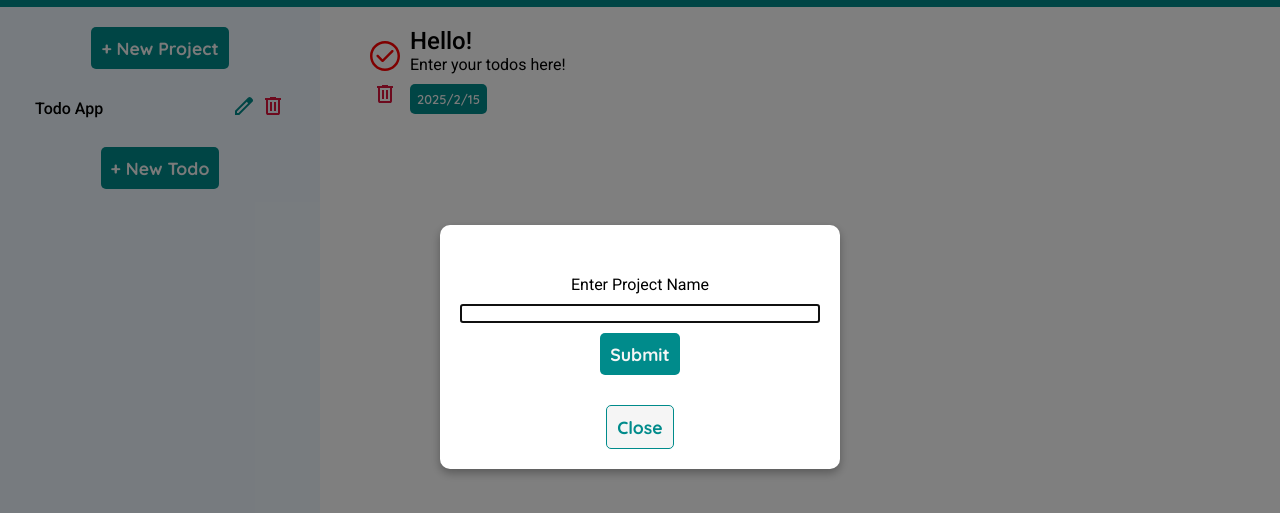
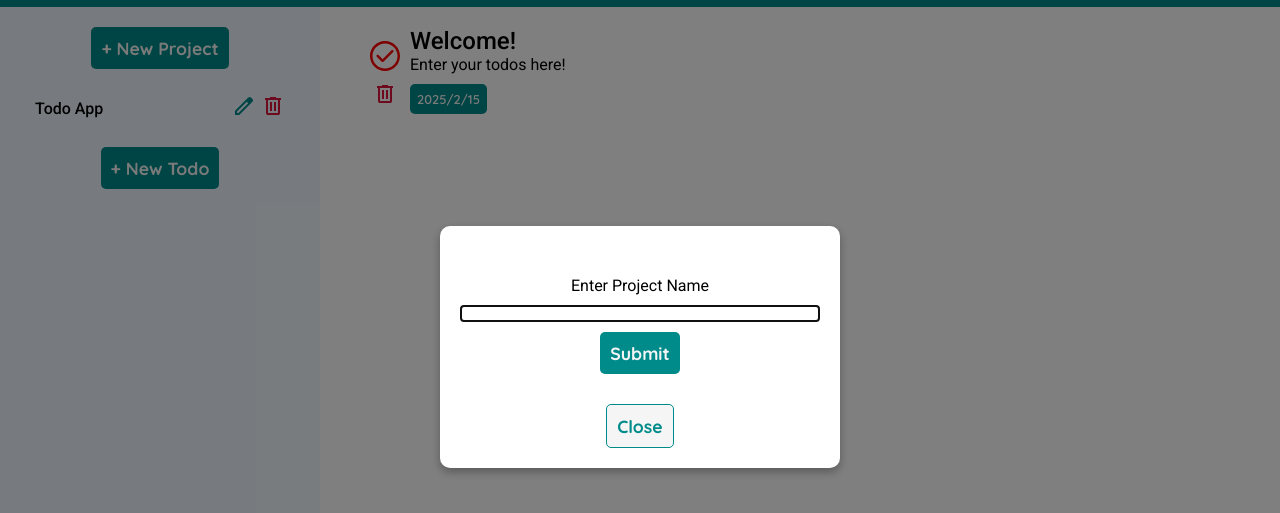
Before and after one commit to TalIQ501/todo_list, a website built with webpack: page src/template.html in a window 1280 px wide. Both pictures are taken after a click on the button "+ New Project". Shown: the part 53-566 px from the top of the page. Built offline with nearby package versions, Linux system fonts and the light colour scheme.

Commit message:
Updated sstyles

```diff
--- a/src/index.js
+++ b/src/index.js
@@ -56,7 +56,7 @@ const setDefaultValues = () => {
     defaultProj.changeProjectName('Todo App');
 
     const defaultTodo = defaultProj.todoManager.createTodo();
-    defaultTodo.changeTitle('Hello!');
+    defaultTodo.changeTitle('Welcome!');
     defaultTodo.changeDescription('Enter your todos here!');
 
     defaultProj.todoManager.addTodo(defaultTodo);
--- a/src/styles.css
+++ b/src/styles.css
@@ -27,6 +27,11 @@ img {
 .flex-row-container {
     display: flex;
     flex-direction: row;
+}
+
+input, textarea, select  {
+    font-family: inherit;
+    border: 0.1px solid #ccc;
 }
 
 header {
@@ -98,6 +103,15 @@ header {
 
 .dialog-form::backdrop {
     background: rgba(0, 0, 0, 0.5);
+}
+
+.form-enter-data input, textarea {
+    border-radius: 2px;
+}
+
+.form-enter-data textarea {
+    min-height: 200px;
+    min-width: 500px;
 }
 
 .form-enter-data .btn-primary {
```
